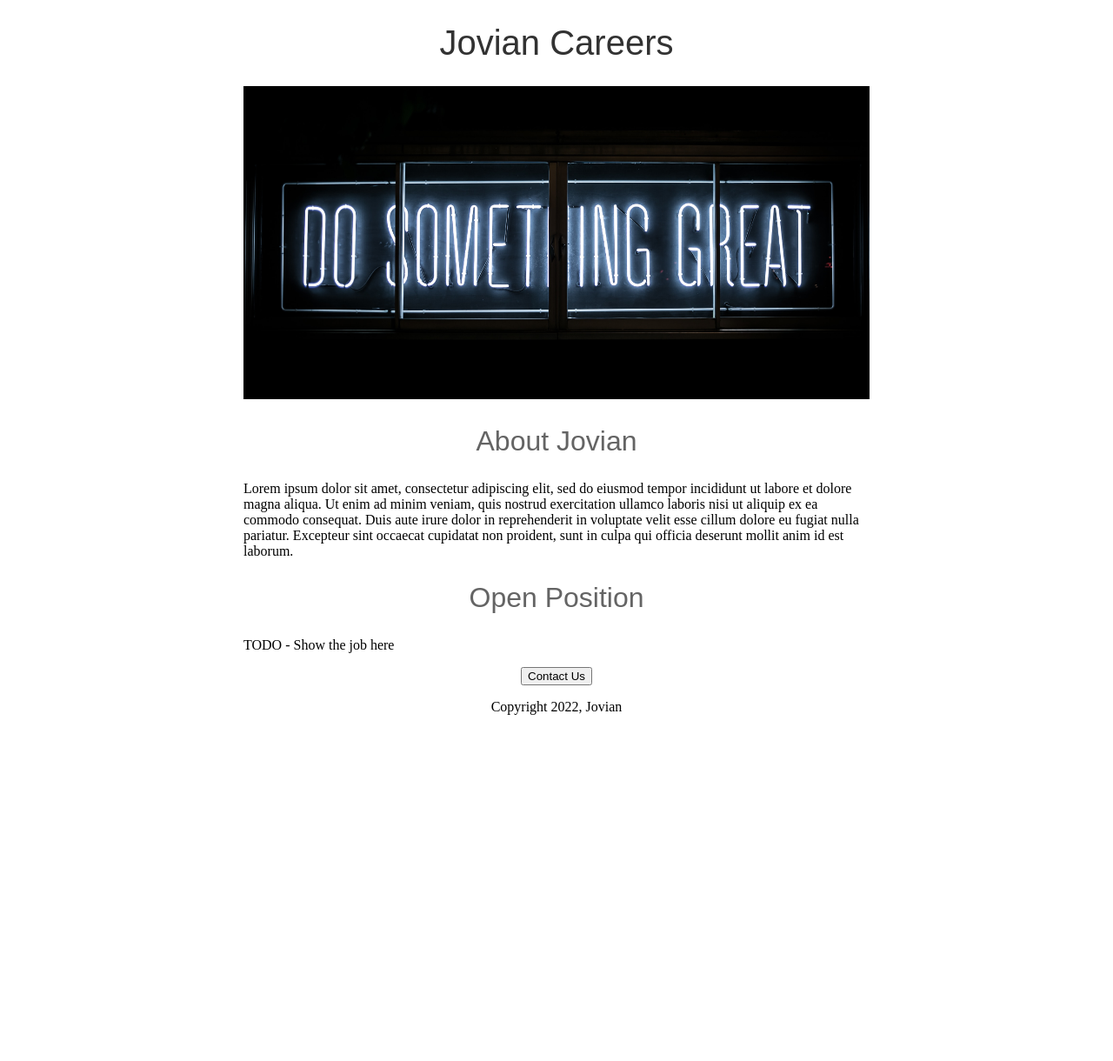
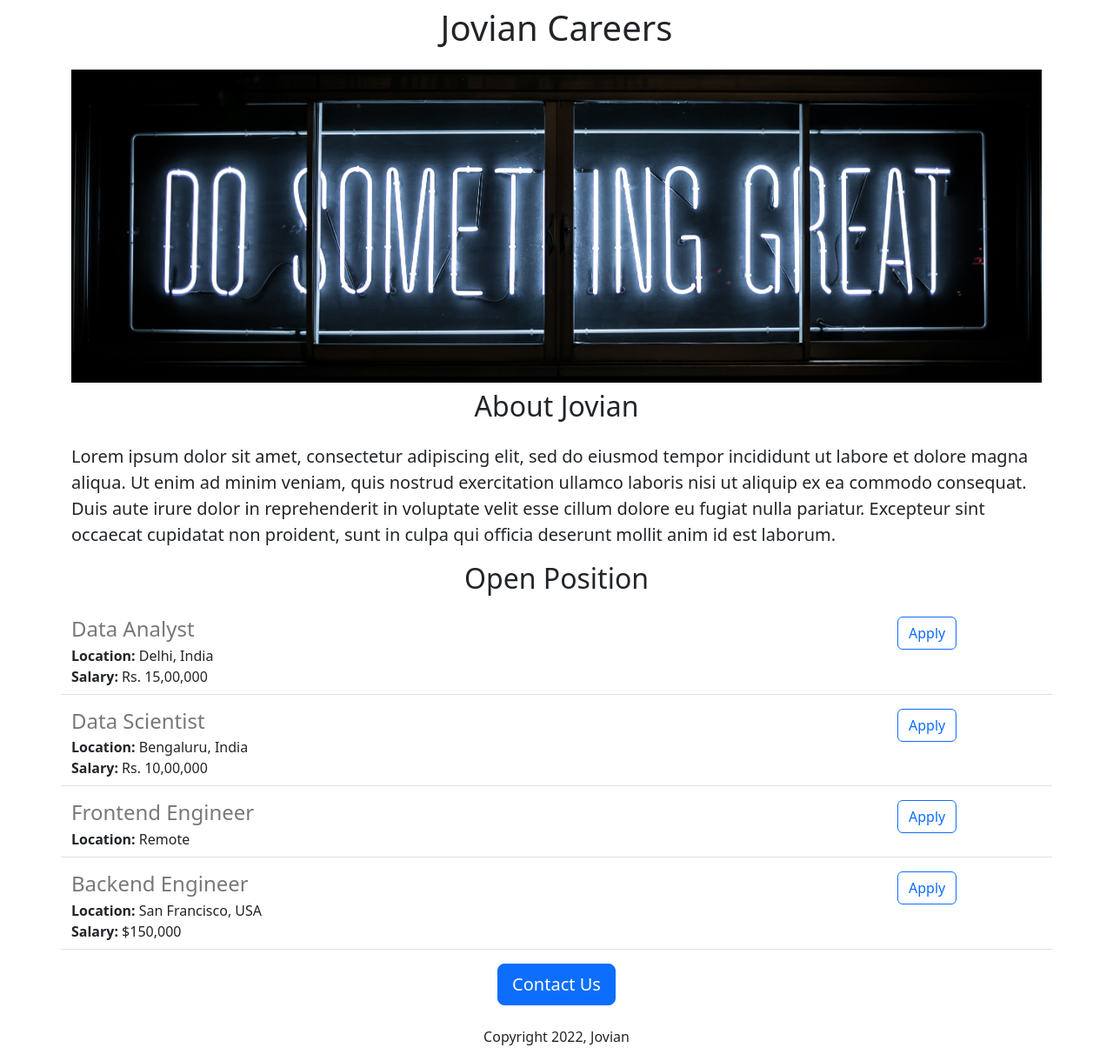
Before and after one commit to chaowats/jovian-careers-website, a Flask app: page / in a window 1280 px wide. Shown: the whole page at 87% size. Before the commit the page ends 822 px from the top, so only its background shows below. Run offline with Flask 3, Linux system fonts and the light colour scheme.

Commit message:
added dynamic data and API route

```diff
--- a/app.py
+++ b/app.py
@@ -1,10 +1,38 @@
-from flask import Flask, render_template
+from flask import Flask, render_template, jsonify
 
 app = Flask(__name__)
 
+JOBS = [{
+  'id': 1,
+  'title': 'Data Analyst',
+  'location': 'Delhi, India',
+  'salary': 'Rs. 15,00,000'
+}, {
+  'id': 2,
+  'title': 'Data Scientist',
+  'location': 'Bengaluru, India',
+  'salary': 'Rs. 10,00,000'
+}, {
+  'id': 3,
+  'title': 'Frontend Engineer',
+  'location': 'Remote'
+}, {
+  'id': 4,
+  'title': 'Backend Engineer',
+  'location': 'San Francisco, USA',
+  'salary': '$150,000'
+}]
+
+
 @app.route("/")
 def hello_world():
-    return render_template('home.html')
+  return render_template('home.html', jobs=JOBS, company_name='Jovian')
 
-if __name__ =="__main__":
+
+@app.route("/jobs")
+def list_jobs():
+  return jsonify(JOBS)
+
+
+if __name__ == "__main__":
   app.run(host='0.0.0.0', debug=True)
--- a/templates/home.html
+++ b/templates/home.html
@@ -1,58 +1,37 @@
 <!DOCTYPE html>
 <html>
   <head>
+
+    <meta charset="utf-8">
+    <meta name="viewport" content="width=device-width, initial-scale=1">
+    <link href="https://cdn.jsdelivr.net/npm/bootstrap@5.3.0-alpha3/dist/css/bootstrap.min.css" rel="stylesheet" integrity="sha384-KK94CHFLLe+nY2dmCWGMq91rCGa5gtU4mk92HdvYe+M/SXH301p5ILy+dN9+nJOZ" crossorigin="anonymous">
+    <style>
+      #banner {
+        height: 360px;
+        width: 100%;
+        object-fit:cover;
+      }
+    </style>
+
     <title>Jovian Careers</title>
-    <style>
-      h1 {
-        font-family: arial;
-        font-size: 40px;
-        font-weight: normal;
-        color: rgb(50, 50, 50);
-        text-align: center;
-      }
-
-      #banner {
-        width: 100%;
-        height: 360px;
-        object-fit: cover;
-      }
-
-      h2 {
-        font-family: arial;
-        font-size: 32px;
-        font-weight: normal;
-        color: rgb(100, 100, 100);
-        text-align: center;
-      }
-
-      <!-- p or .bodytext -->
-      .bodytext {
-        font-family: arial;
-        color: rgb(80, 80, 80);
-      }
-
-      #container {
-        max-width: 720px;
-        margin: 0 auto 0 auto;
-      }
-
-    </style>
   </head>
   <body>
-    <div id="container">
-      <h1>Jovian Careers</h1>
-      <img id='banner' src="https://jovian-careers-website.chaowats.repl.co/static/banner.jpg" height="320">
-      <h2>About Jovian</h2>
-      <p class="bodytext">
+    <div class="container ">
+      <h1 class="text-center mt-2 mb-4">{{company_name}} Careers</h1>
+      <img class="img-fluid" id='banner' src="https://jovian-careers-website.chaowats.repl.co/static/banner.jpg" height="320">
+      <h2 class="text-center mt-2 mb-4">About Jovian</h2>
+      <p class="lead">
         Lorem ipsum dolor sit amet, consectetur adipiscing elit, sed do eiusmod tempor incididunt ut labore et dolore magna aliqua. Ut enim ad minim veniam, quis nostrud exercitation ullamco laboris nisi ut aliquip ex ea commodo consequat. Duis aute irure dolor in reprehenderit in voluptate velit esse cillum dolore eu fugiat nulla pariatur. Excepteur sint occaecat cupidatat non proident, sunt in culpa qui officia deserunt mollit anim id est laborum.</p>
-      <h2>Open Position</h2>
-      <p class="bodytext">
-        TODO - Show the job here
-      </p>
+      <h2 class="text-center mt-2 mb-4">Open Position</h2>
+      <div>
+        {% for job in jobs %}
+          {% include 'jobitem.html' %}
+        {% endfor %}
+      </div>
 
-      <div style="text-align:center;">
-      <button>Contact Us</button>
-        <p>Copyright 2022, Jovian</p>
+      <div class="text-center">
+      <button class="btn btn-primary btn-lg">Contact Us</button>
+        <p class="mt-4">Copyright 2022, Jovian</p>
       </div>
 
     </div>
--- /dev/null
+++ b/templates/jobitem.html
@@ -0,0 +1,20 @@
+<div class="border-bottom row" style="margin-bottom:16px;padding-bottom:8px;">
+  <div class="col-10">
+    <h4
+      style="color:rgb(120,120,120); margin-bottom:4px;">
+      {{job['title']}}
+    </h4>
+    <div>
+      <b>Location:</b> {{job['location']}}
+    </div>
+    {% if 'salary' in job %}
+    <div>
+      <b>Salary:</b> {{job['salary']}}
+    </div>
+    {% endif %}
+  </div>
+  <div class="col-2 padding-right:16px">
+    <a href="mailto:hello@jovian.ai?subject=Application%20for%20{{job['title']}}&body=My%20name%3A%20%3Cyour%20name%20here%3E%0D%0A%0D%0AMy%20Resume%20link%3A%20%3Cresume%20link%3E%0D%0A%0D%0AMy%20LinkedIn%20link%3A%20%3Clinkedin%20in%3E%0D%0A%0D%0A" type="button" class="btn btn-outline-primary float-right align-middle" >Apply</a>
+  </div>
+
+</div>
```
